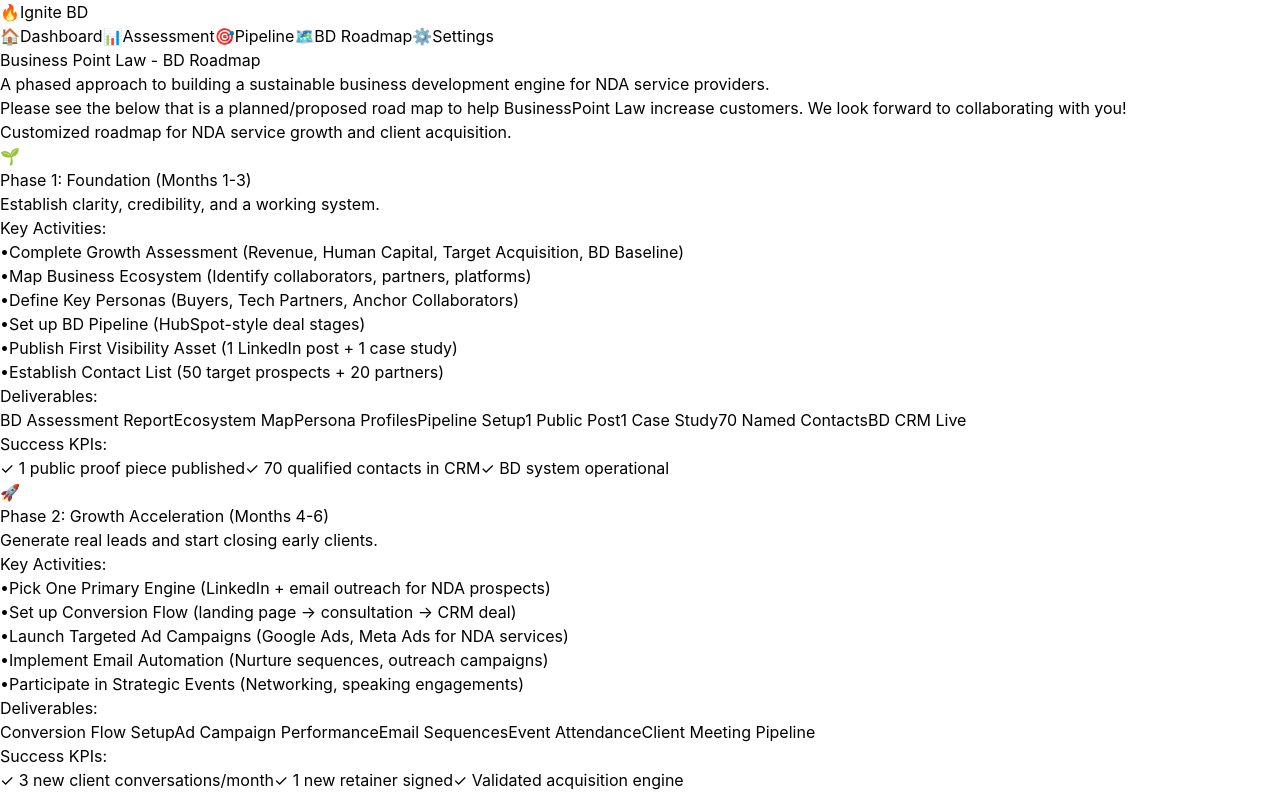
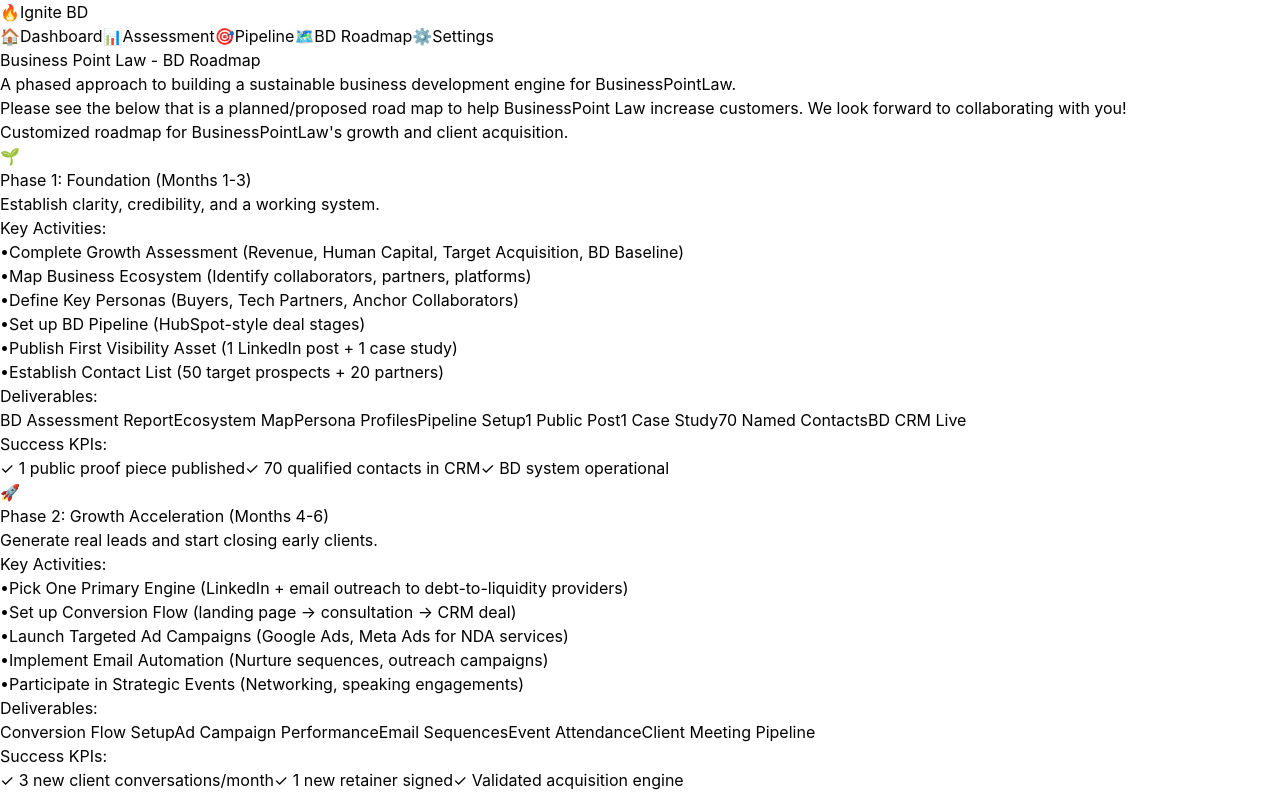
Before and after one commit to Ignite-Strategies/ignitebd-frontend, a React (Vite) app: page /businesspoint-law-proposal in a window 1280 px wide. Shown: the top 794 px of the page. Built offline with nearby package versions, Linux system fonts and the light colour scheme.

Commit message:
Update BusinessPointLaw targeting to debt-to-liquidity providers

```diff
--- a/src/pages/BusinessPointLawProposal.jsx
+++ b/src/pages/BusinessPointLawProposal.jsx
@@ -40,7 +40,7 @@
       icon: '🚀',
       color: 'bg-orange-500',
       activities: [
-        'Pick One Primary Engine (LinkedIn + email outreach for NDA prospects)',
+        'Pick One Primary Engine (LinkedIn + email outreach to debt-to-liquidity providers)',
         'Set up Conversion Flow (landing page → consultation → CRM deal)',
         'Launch Targeted Ad Campaigns (Google Ads, Meta Ads for NDA services)',
         'Implement Email Automation (Nurture sequences, outreach campaigns)',
@@ -120,7 +120,7 @@
             <div className="text-center mb-8">
             <h1 className="text-4xl font-bold text-gray-900 mb-4">Business Point Law - BD Roadmap</h1>
             <p className="text-xl text-gray-600 mb-4">
-              A phased approach to building a sustainable business development engine for NDA service providers.
+              A phased approach to building a sustainable business development engine for BusinessPointLaw.
             </p>
             <div className="bg-blue-50 border border-blue-200 rounded-lg p-4 mb-4">
               <p className="text-gray-800 font-medium">
@@ -128,7 +128,7 @@
               </p>
             </div>
             <p className="text-sm text-gray-500">
-              Customized roadmap for NDA service growth and client acquisition.
+              Customized roadmap for BusinessPointLaw's growth and client acquisition.
             </p>
           </div>
 
```
